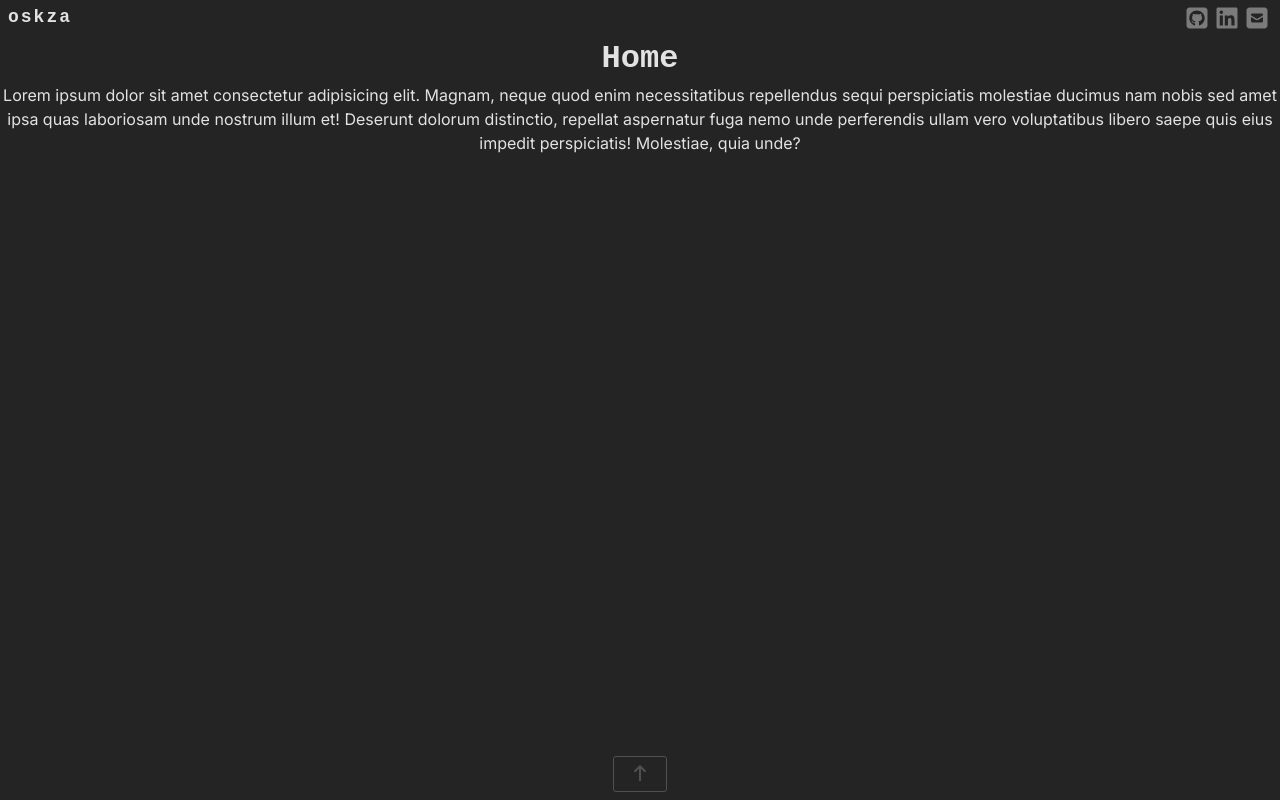
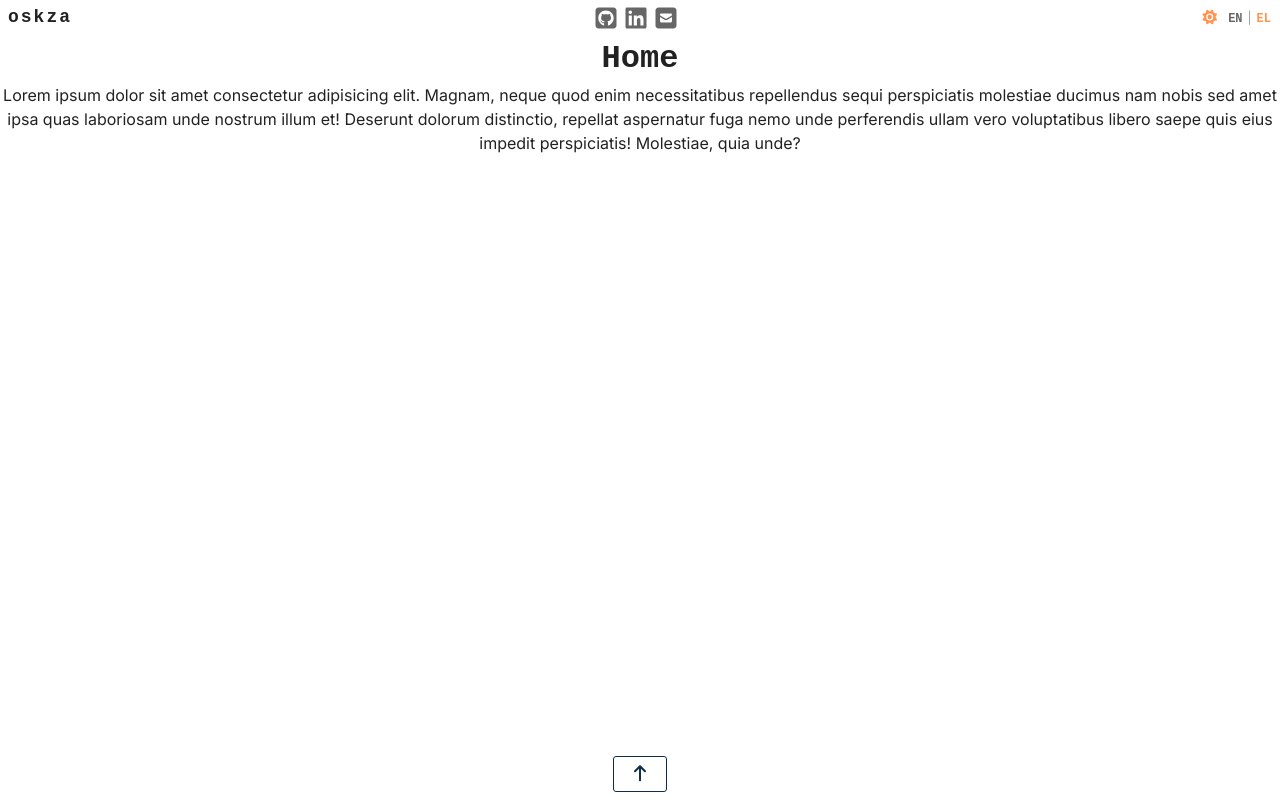
Before and after one commit to oskza/oskza-web, a Vue app: page / in a window 1280 px wide. Built offline with nearby package versions, Linux system fonts and the light colour scheme; a web font is replaced by a local one.

Commit message:
Created AppSettings component

```diff
--- /dev/null
+++ b/src/components/layout/AppSettings.vue
@@ -0,0 +1,19 @@
+<template>
+<div class="settings">
+  <ThemeSwitcher />
+  <LocaleSelector />
+</div>
+</template>
+
+<script setup>
+import ThemeSwitcher from '../ui/ThemeSwitcher.vue'
+import LocaleSelector from '../ui/LocaleSelector.vue'
+</script>
+
+<style scoped>
+.settings {
+  display: flex;
+  align-items: center;
+  gap: var(--spacing-xs);
+}
+</style>
--- a/src/components/layout/AppTopbar.vue
+++ b/src/components/layout/AppTopbar.vue
@@ -2,12 +2,14 @@
 <div class="topbar">
   <AppLogo />
   <SocialLinks />
+  <AppSettings />
 </div>
 </template>
 
 <script setup>
 import AppLogo from '../ui/AppLogo.vue'
 import SocialLinks from '../ui/SocialLinks.vue'
+import AppSettings from './AppSettings.vue'
 </script>
 
 <style scoped>
```
